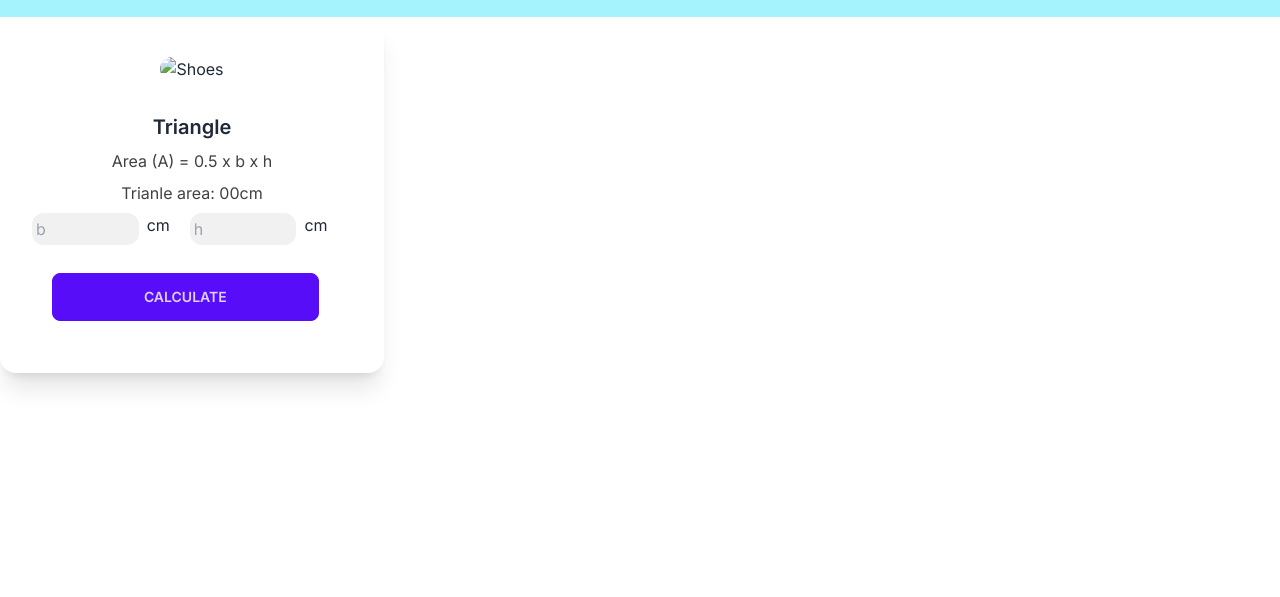
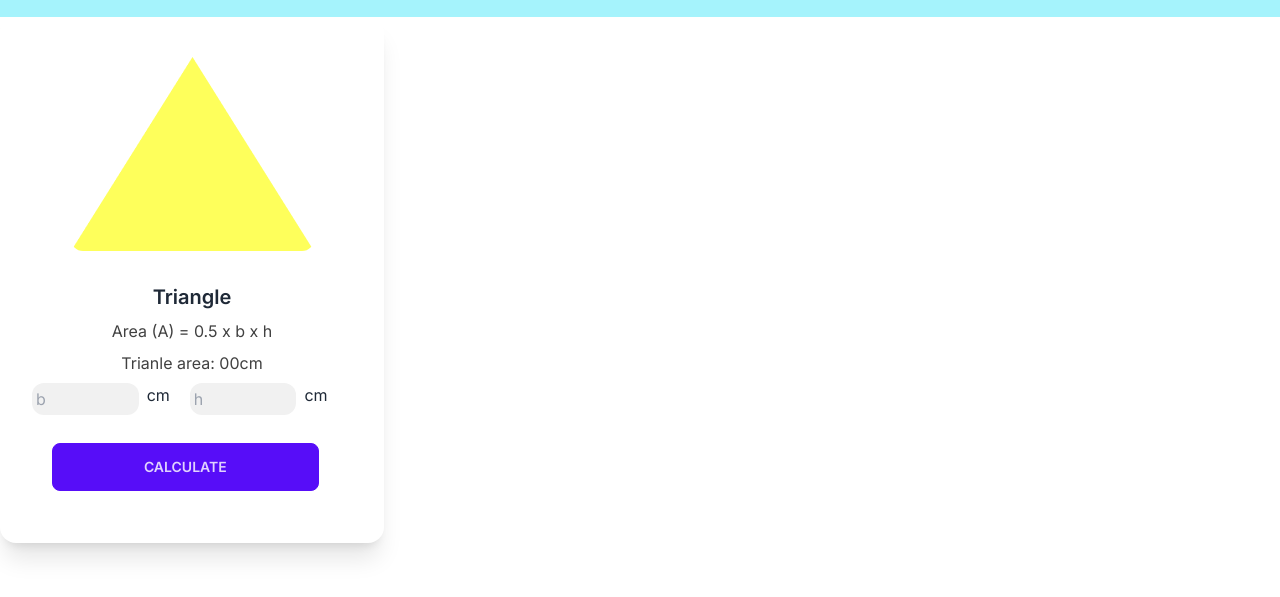
Before and after one commit to ShahriarAnuvab/Geometry-Genius, a plain HTML site: page index.html in a window 1280 px wide. Shown: the part 107-704 px from the top of the page. Drawn offline with nearby package versions, Linux system fonts and the light colour scheme; the site is published under a folder, as on GitHub Pages, so addresses that start at the root find nothing.

Commit message:
2nd commit

```diff
--- a/index.html
+++ b/index.html
@@ -28,7 +28,7 @@
                 <div>
                     <div class="card md:w-96 bg-base-100 shadow-xl hover:bg-[#FBBCED]">
                         <figure class="px-10 pt-10">
-                            <img src="/images/triangle.png" alt="Shoes" class="rounded-xl" />
+                            <img src="./images/triangle.png" alt="Shoes" class="rounded-xl" />
                         </figure>
                         <div class="card-body items-center text-center">
                             <h2 class="card-title">Triangle</h2>
```
